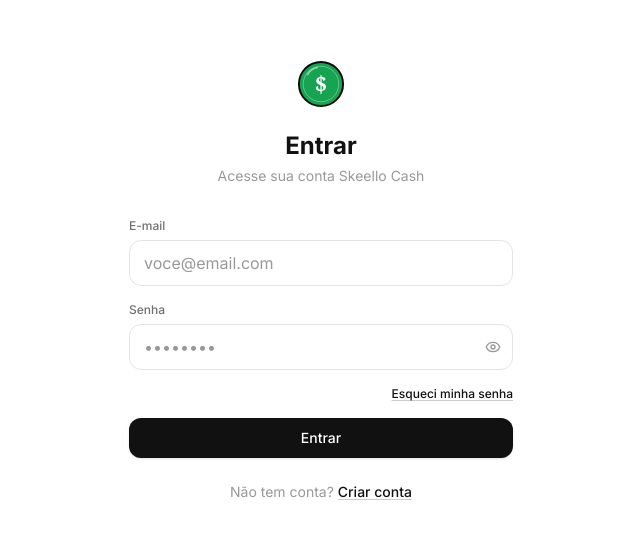
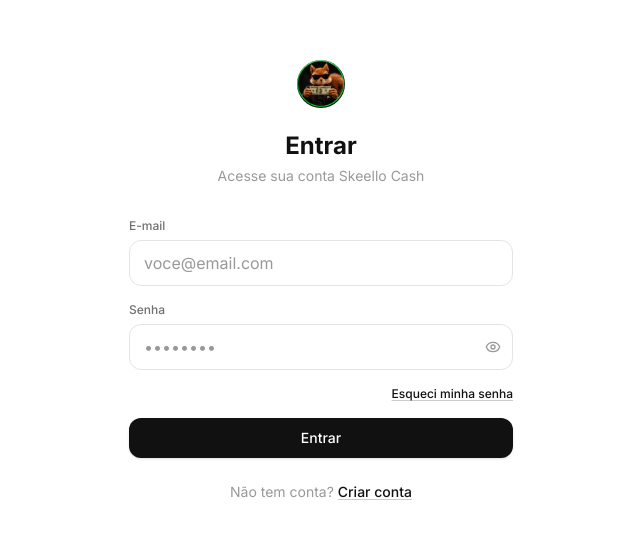
Before and after one commit to mdhealthconsultoria/skeello-cash, a React (Vite) app: page /entrar in a window 1280 px wide. Shown: the part 119-658 px from the top of the page, without its empty margins (319-959 px from the left). Built offline with nearby package versions, Linux system fonts and the light colour scheme; no server answers.

Commit message:
Replace dollar coin mascot/logo with squirrel logo

```diff
--- a/src/components/illustrations/Mascot.tsx
+++ b/src/components/illustrations/Mascot.tsx
@@ -1,25 +1,13 @@
-// Símbolo do Skeello Cash: uma moeda, fórmula clássica e limpa —
-// círculo + anel + "$" centralizado. Sem tentar forçar um bicho em formas soltas.
+// Símbolo do Skeello Cash: o esquilo com o dólar, num círculo com anel verde.
+// Usado como logo (menu, login) e no mascote animado das telas vazias.
 
 export function MascotSvg({ className = '' }: { className?: string }) {
   return (
-    <svg viewBox="0 0 100 100" className={className} fill="none" xmlns="http://www.w3.org/2000/svg">
-      <circle cx="50" cy="50" r="46" fill="#16a352" />
-      <circle cx="50" cy="50" r="46" fill="none" stroke="#0a0a0a" strokeWidth="4" className="dark:stroke-white" />
-      <circle cx="50" cy="50" r="37" fill="none" stroke="white" strokeOpacity="0.35" strokeWidth="2" />
-      <text
-        x="50"
-        y="66"
-        fontFamily="Georgia, 'Times New Roman', serif"
-        fontSize="46"
-        fontWeight="700"
-        fill="white"
-        textAnchor="middle"
-      >
-        $
-      </text>
-      {/* brilho */}
-      <path d="M22,30 a30,30 0 0 1 20,-14" stroke="white" strokeOpacity="0.45" strokeWidth="4" strokeLinecap="round" fill="none" />
-    </svg>
+    <img
+      src={`${import.meta.env.BASE_URL}logo-esquilo.png`}
+      alt="Skeello Cash"
+      draggable={false}
+      className={`rounded-full object-cover ${className}`}
+    />
   )
 }
```
Also changed, not shown: public/logo-esquilo.png (added).
